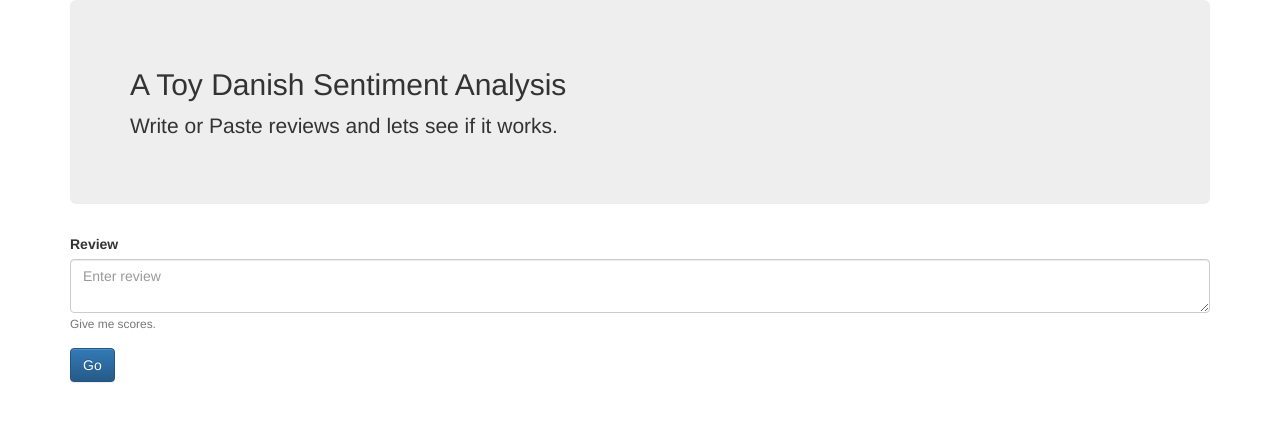
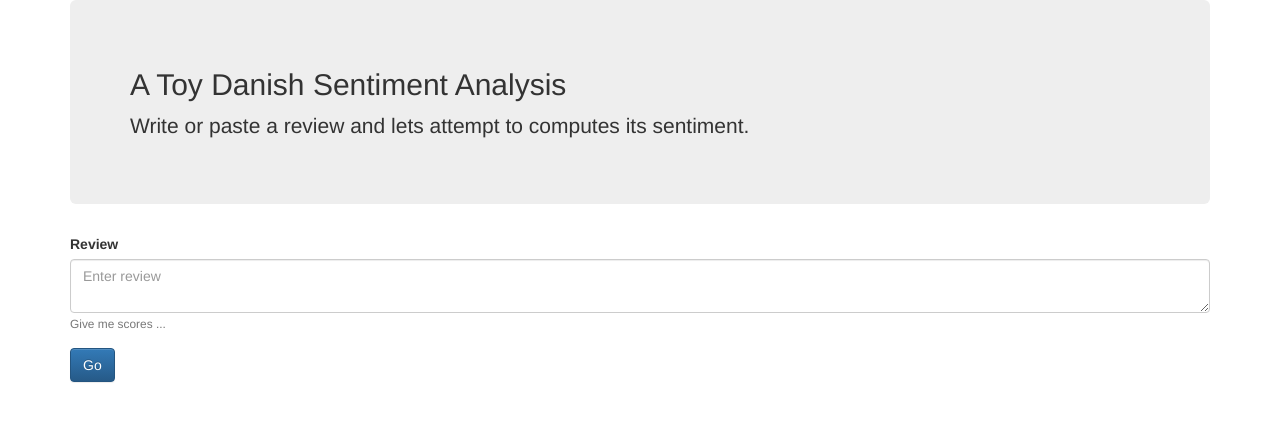
Before and after one commit to Proteusiq/DanishSentiments, a Flask app: template flask_app/templates/home.html in a window 1280 px wide. Shown: the top 422 px of the page. Run offline with Flask 2, Linux system fonts and the light colour scheme; the template is opened without the code that fills it, so the values that code supplies are empty; parts of the project's set-up code (start-up, migrations or seed data) failed here and were passed over; some libraries are stand-ins or nearby versions.

Commit message:
working on app.py

```diff
--- a/flask_app/app.py
+++ b/flask_app/app.py
@@ -1,6 +1,7 @@
 import sys
 sys.path.insert(0, '../notebooks/')
-from flask import Flask, render_template, request
+from flask import (Flask, render_template,
+                     request)
 from sklearn.externals import joblib
 
 
@@ -10,20 +11,23 @@ hash_vec = joblib.load('../HashVectorizer.pkl')
 
 X = hash_vec.transform(['jeg elsker pizze'])
 y = clf.predict_proba(X)
-print(X,y,clf.classes_)
+# print(X,y,clf.classes_)
 
 ## load stops tokenize and model
 app = Flask(__name__)
 
 @app.route('/', methods=['POST', 'GET'])
 def home():
+    global review
+    review = request.form['review']
 
     return render_template('home.html')
 
-@app.route('/result', methods=['POST', 'GET'])
-def result():
-
-    return render_template('result.html', in_review='hej you',in_response='Positive')
+@app.route('/submit', methods=['POST','GET'])
+def submit():
+    print('We are here ..')
+    print(review)
+    return render_template('result.html', in_review=review,in_response='Positive')
 
 
 if __name__ == '__main__':
--- a/flask_app/templates/home.html
+++ b/flask_app/templates/home.html
@@ -21,16 +21,16 @@
     <div class="container">
         <div class="jumbotron">
             <h2>A Toy Danish Sentiment Analysis</h2>
-            <p>Write or Paste reviews and lets see if it works.</p>
+            <p>Write or paste a review and lets attempt to computes its sentiment.</p>
         </div>
         <form method="post" action="{{ url_for('home') }}">
             <div class="form-group">
                 <label for="Review">Review</label>
                 <textarea name="review" class="form-control" placeholder="Enter review"></textarea>
-                <small class="form-text text-muted">Give me scores.</small>
+                <small class="form-text text-muted">Give me scores ...</small>
             </div>
 
-            <button type="submit" class="btn btn-primary">Go</button>
+            <button type="submit" class="btn btn-primary" >Go</button>
         </form>
 </body>
 </div>
--- a/flask_app/templates/result.html
+++ b/flask_app/templates/result.html
@@ -23,7 +23,7 @@
             <h2>Sentiment Message</h2>
             <p>{{in_review}}</p>
         </div>
-        <form method="post" action="{{ url_for('result') }}">
+        <form method="post" action="{{ url_for('submit') }}">
             <div class="form-group">
                 <label for="Review">Scored</label>
                 <p>{{in_response}}</p>
@@ -31,7 +31,7 @@
             </div>
 
             <button type="submit" class="btn btn-primary">Yes</button>
-            <button type="submit" class="btn btn-primary">No</button>
+            <button type="submit" class="btn btn-primary">No </button>
         </form>
 </body>
 </div>
```
Also changed, not shown: monkey_app/monkeyapi.py (+8 -5 lines), 1 other file.
